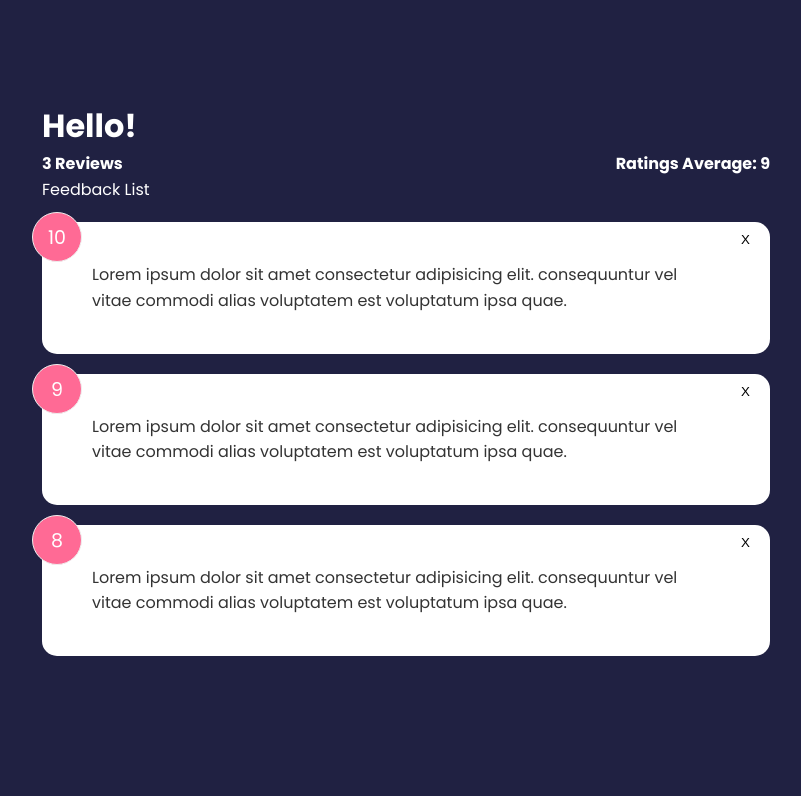
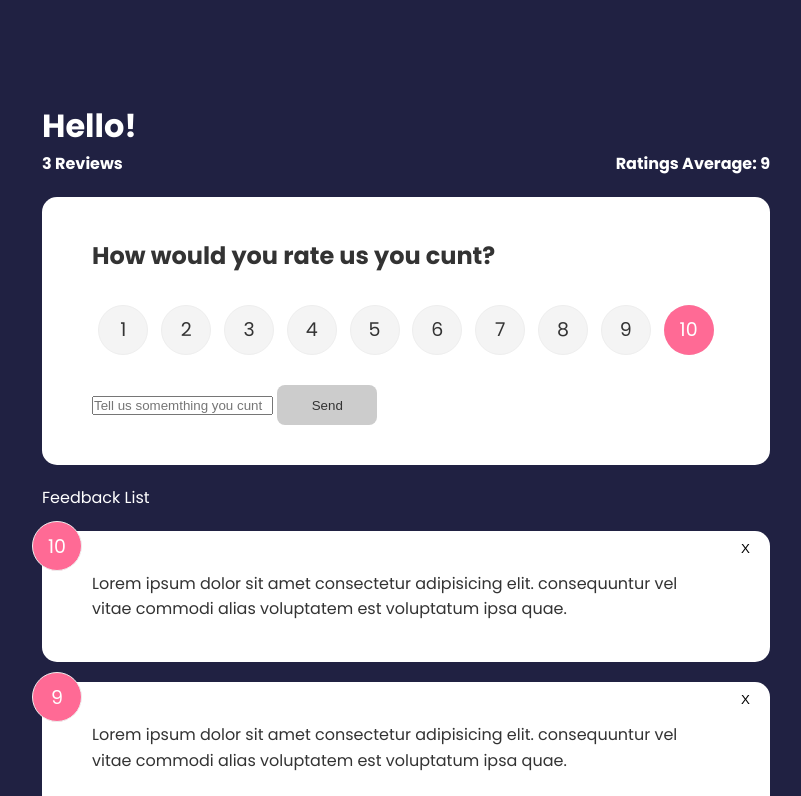
Before and after one commit to mantogia/my-svelte-project, a Svelte app: page / in a window 1280 px wide. Shown: the top 796 px of the page, without its empty margins (234-1035 px from the left). Built offline with nearby package versions, Linux system fonts and the light colour scheme.

Commit message:
nearly finished (problem with average)

```diff
--- a/package.json
+++ b/package.json
@@ -18,6 +18,7 @@
     "svelte": "^3.0.0"
   },
   "dependencies": {
-    "sirv-cli": "^2.0.0"
+    "sirv-cli": "^2.0.0",
+    "uuid": "^9.0.0"
   }
 }
--- a/src/App.svelte
+++ b/src/App.svelte
@@ -1,10 +1,10 @@
 <script>
-
+    import FeedbackForm from "./components/FeedbackForm.svelte";
 	import FeedbackList from "./components/FeedbackList.svelte";
     import FeedbackStats from "./components/FeedbackStats.svelte";
 
-	let feedback = [
-        {
+
+    let feedback = [{
         id: 1,
         rating: 10,
         text: 'Lorem ipsum dolor sit amet consectetur adipisicing elit. consequuntur vel vitae commodi alias voluptatem est voluptatum ipsa quae.',
@@ -18,11 +18,11 @@
         id: 3,
         rating: 8,
         text: 'Lorem ipsum dolor sit amet consectetur adipisicing elit. consequuntur vel vitae commodi alias voluptatem est voluptatum ipsa quae.',
-        },
-        ]
+    }]
 
 	$: count = feedback.length
-	$: average = feedback.reduce((a, {rating}) => a + rating, 0)	/ feedback.length
+	$: average = feedback.reduce((a, {rating}) => a + rating, 0) / feedback.length
+
 	const deleteFeedback = (e) => {
 
 		console.log(e.detail)
@@ -30,12 +30,22 @@
 		feedback = feedback.filter((item) => item.id != itemId)
 	}
 
+    const handleNewFeedback = (e) => {
+
+        const newFeedback = e.detail
+        feedback = [newFeedback, ...feedback]
+
+    }
+
+
+
 </script>
 
 <main class="container">
 
 	<h1>Hello!</h1>
-	<FeedbackStats {count}{average}></FeedbackStats>
+	<FeedbackStats {count} {average}></FeedbackStats>
+    <FeedbackForm on:submit-newFeedback={handleNewFeedback}></FeedbackForm>
 	<FeedbackList feedback={feedback} on:delete-feedback={deleteFeedback}/>
 </main>
 
--- /dev/null
+++ b/src/components/Button.svelte
@@ -0,0 +1,47 @@
+<script>
+    export let style = 'primary'
+    export let type = 'button'
+    export let disabled = false
+  </script>
+
+  <button type={type} disabled={disabled} class={style}>
+    <slot></slot>
+  </button>
+
+
+  <style>
+    button {
+      color: #fff;
+      border: 0;
+      border-radius: 8px;
+      color: #fff;
+      width: 100px;
+      height: 40px;
+      cursor: pointer;
+    }
+
+    .primary {
+      background-color: #202142;
+    }
+
+    .secondary {
+      background: #ff6a95;
+    }
+
+    button:hover {
+      transform: scale(0.98);
+      opacity: 0.9;
+    }
+
+    button:disabled{
+      background-color: #cccccc;
+      color: #333;
+      cursor:auto;
+    }
+
+    button:disabled:hover{
+      transform:scale(1);
+      opacity: 1;
+    }
+
+  </style>
--- /dev/null
+++ b/src/components/FeedbackForm.svelte
@@ -0,0 +1,70 @@
+<script>
+    import {v4 as uuidv4} from 'uuid'
+    import Card from "./Card.svelte";
+    import Button from "./Button.svelte";
+    import RatingSelect from "./RatingSelect.svelte"
+    import {createEventDispatcher} from 'svelte'
+
+    const dispatch = createEventDispatcher()
+
+    let text = ""
+    let btnDisabled = true
+
+    let min = 10
+
+    let message = null
+
+    let rating = 10
+
+    const handleInput  = () =>{
+        if (text.trim().length <= min) {
+            message = `You need at least ${min} characters`
+            btnDisabled = true
+        } else{
+            message = null
+            btnDisabled = false
+        }
+    }
+
+    const handleSelect = (e) => {
+        rating = e.detail
+    }
+
+    const handleSubmit = (e) => {
+        if(text.trim().length > min) {
+            const newFeedback = {
+                id: uuidv4(),
+                text,
+                rating: rating
+            }
+            dispatch('submit-newFeedback', newFeedback)
+            console.log(newFeedback)
+            text = ""
+
+        }
+    }
+</script>
+
+
+<Card>
+
+<header>
+    <h2>How would you rate us you cunt?</h2>
+</header>
+<form on:submit|preventDefault={handleSubmit}>
+    <!-- Rating Select -->
+    <RatingSelect on:rating-select={handleSelect}></RatingSelect>
+    <div class="input-group">
+        <input type="text" on:input={handleInput} bind:value={text} placeholder="Tell us somemthing you cunt">
+        <Button type="submit" disabled={btnDisabled}>Send</Button>
+    </div>
+    {#if message}
+        <div class="message">
+            {message}
+        </div>
+    {/if}
+
+
+
+</form>
+</Card>
--- a/src/components/FeedbackList.svelte
+++ b/src/components/FeedbackList.svelte
@@ -1,8 +1,16 @@
 <script>
     import FeedbackItem from "./FeedbackItem.svelte";
-    export let feedback = []
-    console.log(feedback)
+    import {fade, scale} from 'svelte/transition';
+    import {onMount, onDestroy} from 'svelte'
 
+    export let feedback
+    onMount(() => {
+
+    })
+
+    onDestroy(() => {
+
+    })
 
 
 </script>
@@ -10,7 +18,9 @@
     Feedback List
 
     {#each feedback as fb (fb.id)}
-       <FeedbackItem item = {fb} on:delete-feedback/>
+        <div in:scale out:fade="{{duration: 500 }}">
+            <FeedbackItem item = {fb} on:delete-feedback/>
+        </div>
     {/each}
 
 </main>
--- /dev/null
+++ b/src/components/RatingSelect.svelte
@@ -0,0 +1,109 @@
+ <script>
+  import {createEventDispatcher} from 'svelte'
+  const dispatch = createEventDispatcher()
+
+  let selected = 10
+
+
+
+    const onChange = (e) => {
+        selected = e.currentTarget.value
+        dispatch('rating-select', selected)
+        console.log(selected)
+}
+
+
+</script>
+
+<ul class="rating">
+    <li>
+      <input type="radio" id="num1" name="rating" value="1" on:change={onChange} checked={selected===1} />
+      <label for="num1">1</label>
+    </li>
+    <li>
+      <input type="radio" id="num2" name="rating" value="2" on:change={onChange} checked={selected===2} />
+      <label for="num2">2</label>
+    </li>
+    <li>
+      <input type="radio" id="num3" name="rating" value="3" on:change={onChange} checked={selected===3} />
+      <label for="num3">3</label>
+    </li>
+    <li>
+      <input type="radio" id="num4" name="rating" value="4" on:change={onChange} checked={selected===4} />
+      <label for="num4">4</label>
+    </li>
+    <li>
+      <input type="radio" id="num5" name="rating" value="5" on:change={onChange} checked={selected===5} />
+      <label for="num5">5</label>
+    </li>
+    <li>
+      <input type="radio" id="num6" name="rating" value="6" on:change={onChange} checked={selected===6} />
+      <label for="num6">6</label>
+    </li>
+    <li>
+      <input type="radio" id="num7" name="rating" value="7" on:change={onChange} checked={selected===7} />
+      <label for="num7">7</label>
+    </li>
+    <li>
+      <input type="radio" id="num8" name="rating" value="8" on:change={onChange} checked={selected===8} />
+      <label for="num8">8</label>
+    </li>
+    <li>
+      <input type="radio" id="num9" name="rating" value="9" on:change={onChange} checked={selected===9} />
+      <label for="num9">9</label>
+    </li>
+    <li>
+      <input type="radio" id="num10" name="rating" value="10" on:change={onChange} checked={selected===10} />
+      <label for="num10">10</label>
+    </li>
+  </ul>
+
+  <style>
+    .rating {
+      display: flex;
+      align-items: center;
+      justify-content: space-around;
+      margin: 30px 0;
+    }
+
+    .rating li {
+      position: relative;
+      background: #f4f4f4;
+      width: 50px;
+      height: 50px;
+      padding: 10px;
+      text-align: center;
+      border-radius: 50%;
+      font-size: 19px;
+      border: 1px #eee solid;
+      transition: 0.3s;
+    }
+
+    .rating li label {
+      position: absolute;
+      top: 50%;
+      left: 50%;
+      width: 50px;
+      height: 50px;
+      padding: 10px;
+      border-radius: 50%;
+      transform: translate(-50%, -50%);
+      cursor: pointer;
+    }
+
+    .rating li:hover {
+      background: #ff6a95;
+      color: #fff;
+    }
+
+    /* Make actual radio select invisible */
+    [type='radio'] {
+      opacity: 0;
+    }
+
+    /* Use the sibling select */
+    [type='radio']:checked ~ label {
+      background: #ff6a95;
+      color: #fff;
+    }
+  </style>
```
Also changed, not shown: 1 other file (tests, documents, lock files or other folders). Lines whose indentation alone changed are shown as unchanged.
